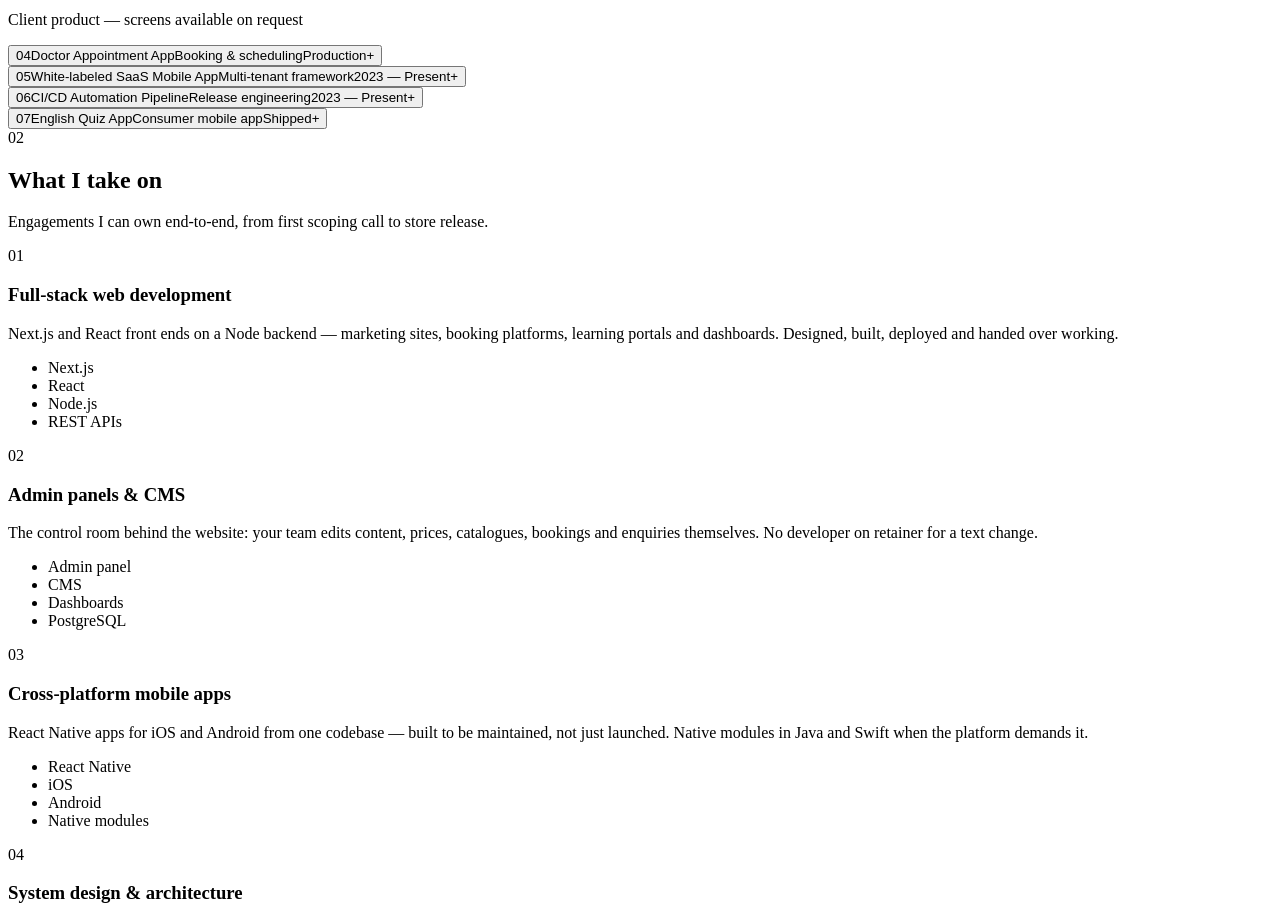
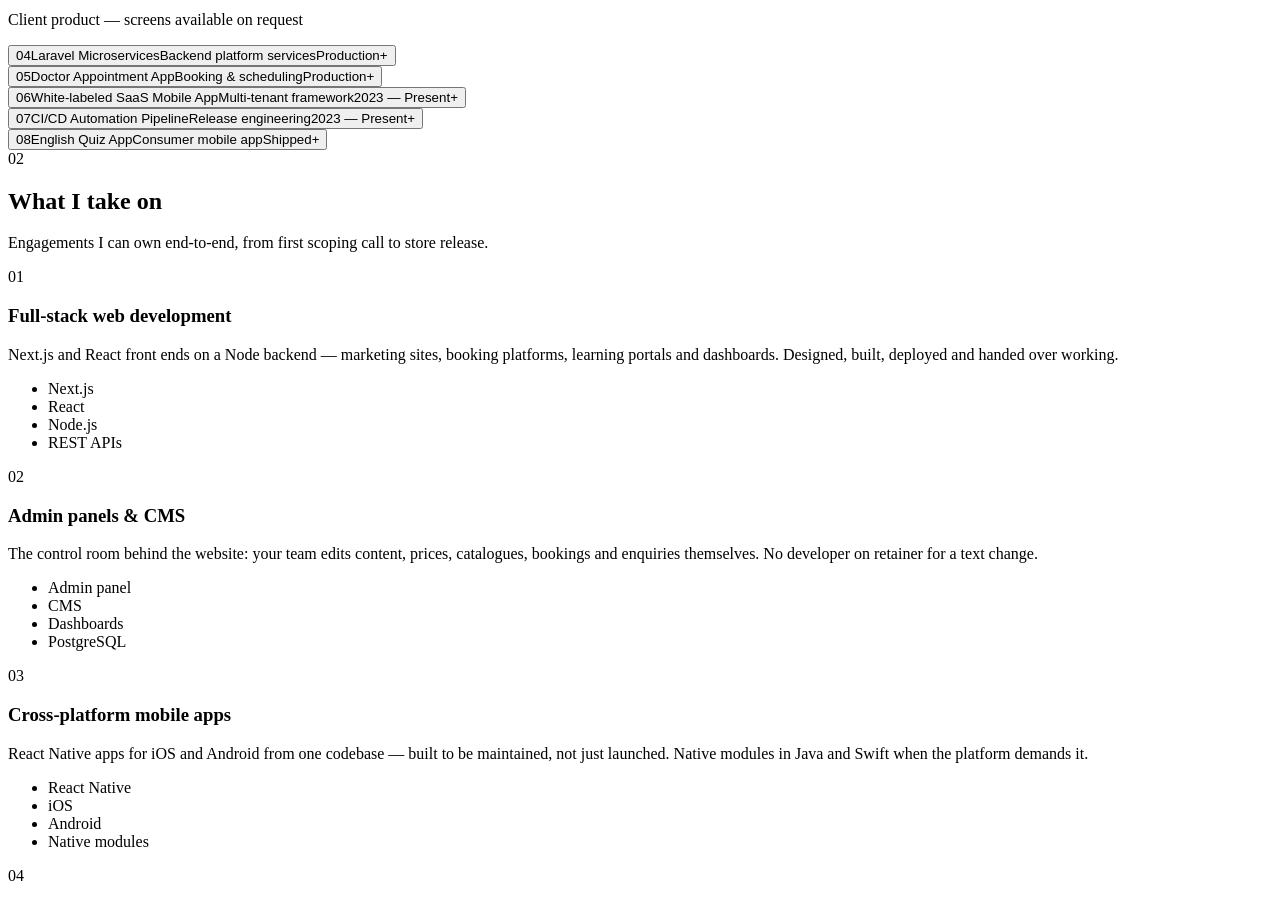
Before and after one commit to Azeem00786/azeem-portfolio, a React (Vite) app: page / in a window 1280 px wide. Shown: the part 1380-2285 px from the top of the page. Built offline with nearby package versions, Linux system fonts and the light colour scheme; the HTML template or start-up script is replaced by a standard one.

Commit message:
Add Laravel microservices platform project
Co-Authored-By: Claude Opus 5 <noreply@anthropic.com>

```diff
--- a/src/content.ts
+++ b/src/content.ts
@@ -121,8 +121,25 @@ export const projects: Project[] = [
     featured: true,
   },
   {
+    id: 'microservices',
+    index: '04',
+    title: 'Laravel Microservices',
+    kind: 'Backend platform services',
+    year: 'Production',
+    summary:
+      'A set of independent Laravel services the wider product runs on — deployment, logging, printing and notifications — each owning its job and deployable on its own.',
+    detail: [
+      'Deployment service: the whole app deployment process automated down to one click, replacing a manual multi-step release.',
+      'Logging service: centralised log ingestion and search built on Redis, a message queue and MongoDB — writes stay fast under load, history stays queryable.',
+      'Printer service: cloud and thermal printer management across hardware types, with dynamic receipt generation.',
+      'Notification service: a single dispatch point for notifications across the platform.',
+    ],
+    stack: ['Laravel', 'PHP', 'Redis', 'MongoDB', 'Message queues', 'Microservices'],
+    note: 'Internal platform services',
+  },
+  {
     id: 'doctor-app',
-    index: '04',
+    index: '05',
     title: 'Doctor Appointment App',
     kind: 'Booking & scheduling',
     year: 'Production',
@@ -138,7 +155,7 @@ export const projects: Project[] = [
   },
   {
     id: 'whitelabel',
-    index: '05',
+    index: '06',
     title: 'White-labeled SaaS Mobile App',
     kind: 'Multi-tenant framework',
     year: '2023 — Present',
@@ -157,7 +174,7 @@ export const projects: Project[] = [
   },
   {
     id: 'cicd',
-    index: '06',
+    index: '07',
     title: 'CI/CD Automation Pipeline',
     kind: 'Release engineering',
     year: '2023 — Present',
@@ -172,7 +189,7 @@ export const projects: Project[] = [
   },
   {
     id: 'quiz',
-    index: '07',
+    index: '08',
     title: 'English Quiz App',
     kind: 'Consumer mobile app',
     year: 'Shipped',
@@ -205,9 +222,9 @@ export const services = [
     tags: ['React Native', 'iOS', 'Android', 'Native modules'],
   },
   {
-    title: 'System design & architecture',
-    body: 'Microservices, multi-tenant data models and API contracts designed before the first line of code. A website, an admin panel and mobile apps sharing one backend and one source of truth — most freelancers do one piece; I design the system so the pieces agree.',
-    tags: ['System design', 'Microservices', 'API design', 'Multi-tenant'],
+    title: 'System design & microservices',
+    body: 'Backend services split by responsibility — deployment, logging, notifications, printing — built in Laravel and Node with Redis, queues and MongoDB behind them. A website, an admin panel and mobile apps sharing one backend and one source of truth.',
+    tags: ['System design', 'Microservices', 'Laravel', 'Redis', 'Queues'],
   },
   {
     title: 'White-label & multi-tenant delivery',
@@ -223,7 +240,7 @@ export const services = [
 
 export const skills = [
   { group: 'Frontend', items: ['Next.js', 'React', 'Vue.js', 'JavaScript', 'HTML / CSS', 'Responsive UI'] },
-  { group: 'Backend & data', items: ['Node.js', 'REST APIs', 'Microservices', 'System design', 'PostgreSQL', 'SQL', 'PHP', 'Laravel', 'Firebase'] },
+  { group: 'Backend & data', items: ['Node.js', 'Laravel', 'PHP', 'REST APIs', 'Microservices', 'System design', 'PostgreSQL', 'MongoDB', 'Redis', 'Message queues', 'SQL', 'Firebase'] },
   { group: 'Mobile', items: ['React Native', 'Swift', 'Java', 'Native modules', 'Push notifications', 'Deep linking', 'Live Activities', 'AR', 'Geolocation'] },
   { group: 'DevOps & hosting', items: ['GitHub Actions', 'Fastlane', 'Codemagic', 'Jenkins', 'YAML', 'Cloudflare', 'Google Cloud Platform'] },
   { group: 'Tools', items: ['Git', 'VS Code', 'Xcode', 'Android Studio'] },
```
